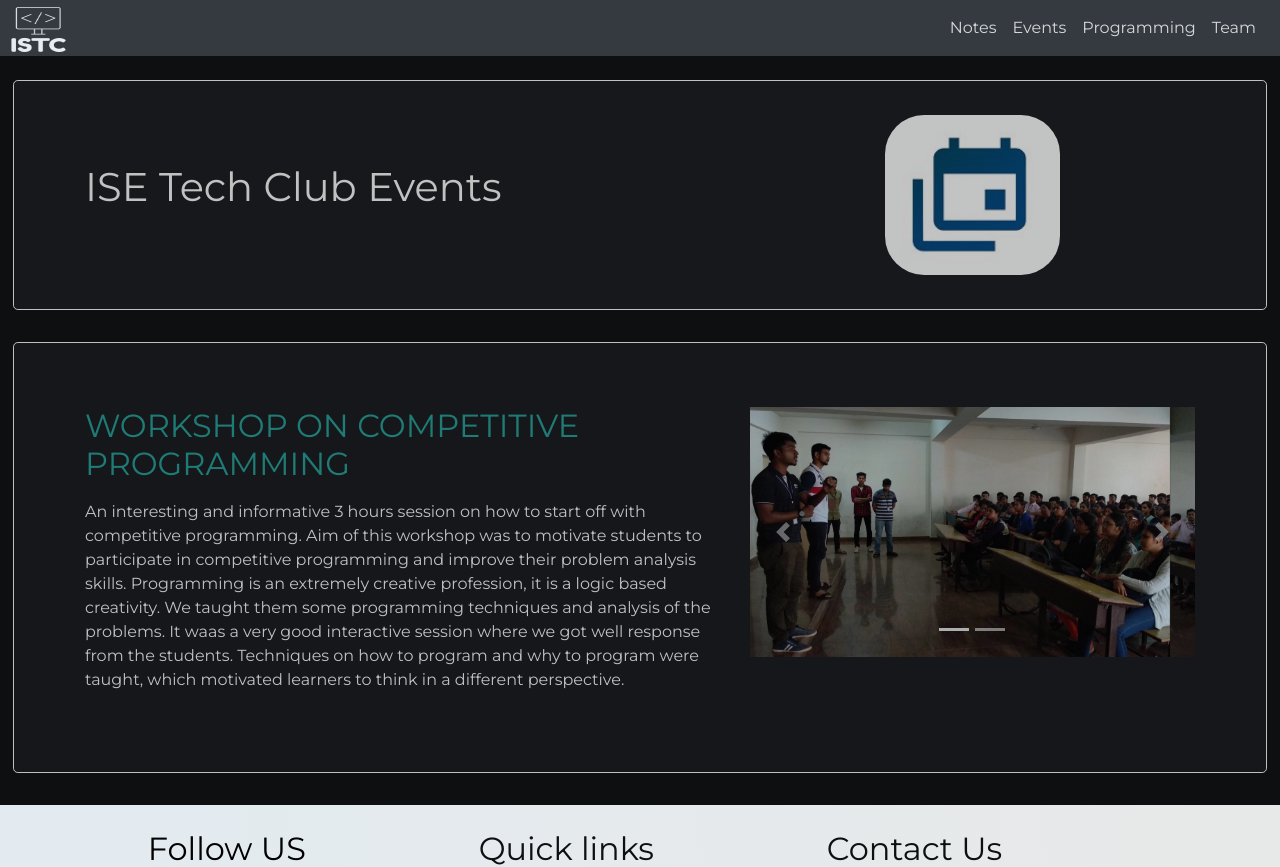
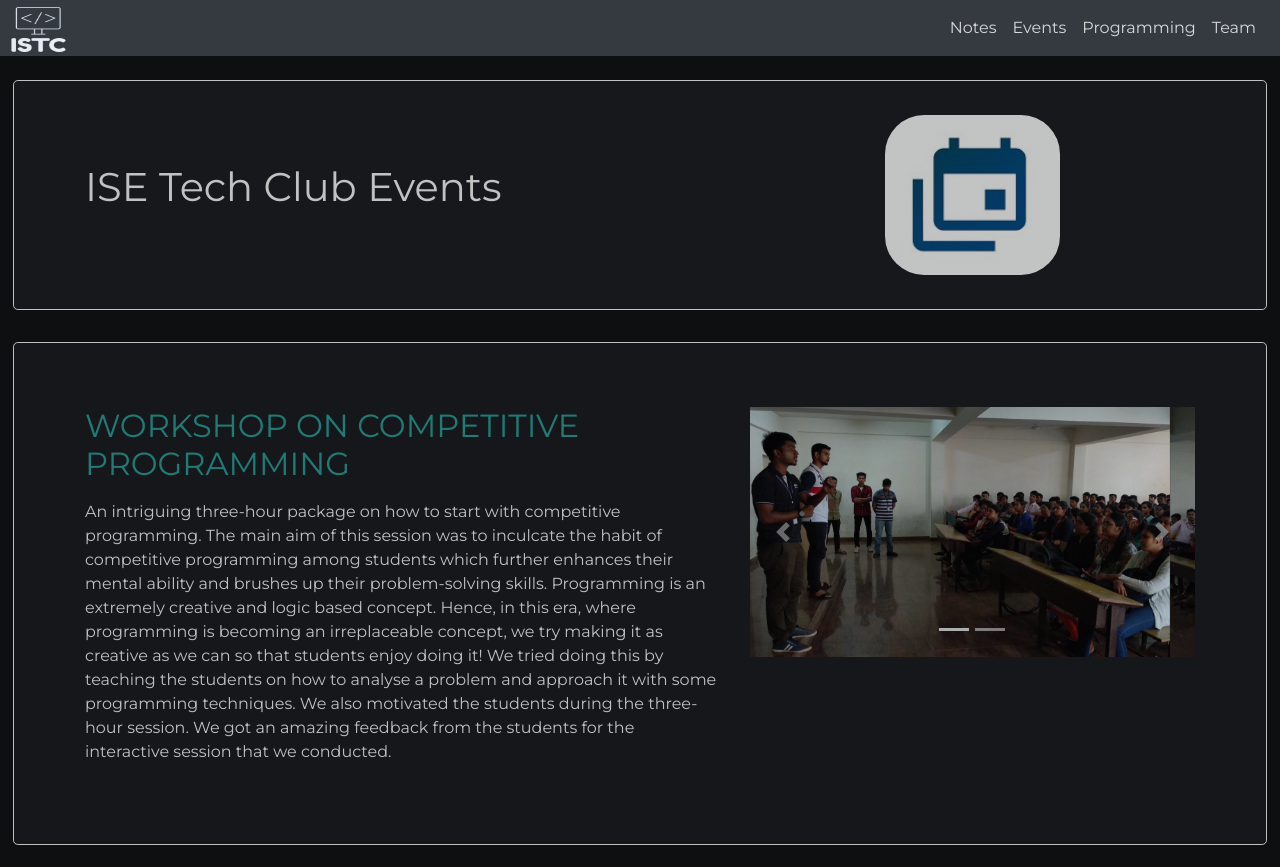
Before and after one commit to istc-sce/ISETechClub, a React (Create React App) app: page /events in a window 1280 px wide. Shown: the top 867 px of the page. Built offline with nearby package versions, Linux system fonts and the light colour scheme.

Commit message:
updated content in event (#49)
updated content in the event

```diff
--- a/src/components/events.js
+++ b/src/components/events.js
@@ -45,12 +45,9 @@ class Event extends Component {
                                             WORKSHOP ON COMPETITIVE PROGRAMMING
                                         </h2>
                                         <p className="mt-3">
-                                            An interesting and informative 3 hours session on how to start off with competitive programming.
-                                            Aim of this workshop was to motivate students to participate in competitive programming and improve
-                                            their problem analysis skills. Programming is an extremely creative profession, it is a logic based
-                                            creativity. We taught them some programming techniques and analysis of the problems. It waas a very
-                                            good interactive session where we got well response from the students. Techniques on how to program
-                                            and why to program were taught, which motivated learners to think in a different perspective.
+                                            An intriguing three-hour package on how to start  with competitive programming. The main aim of this session was to inculcate the habit of competitive programming among students which further enhances their mental ability and brushes up their problem-solving skills.
+                                            Programming is an extremely creative and logic based concept. Hence, in this era, where programming is becoming an irreplaceable concept, we try making it as creative as we can so that students enjoy doing it! We tried doing this by teaching the students on how to analyse a problem and approach it with some programming techniques.
+                                            We also motivated the students during the three-hour session. We got an amazing feedback from the students for the interactive session that we conducted.
                                         </p>
                                     </div>
                                 </Col>
```
